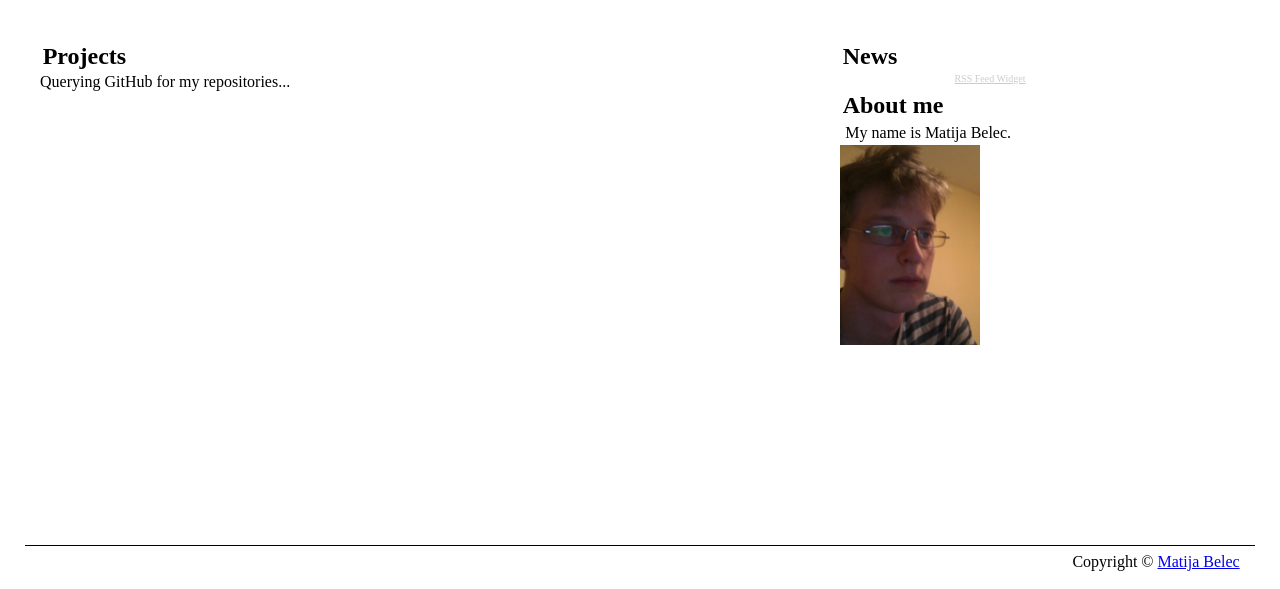
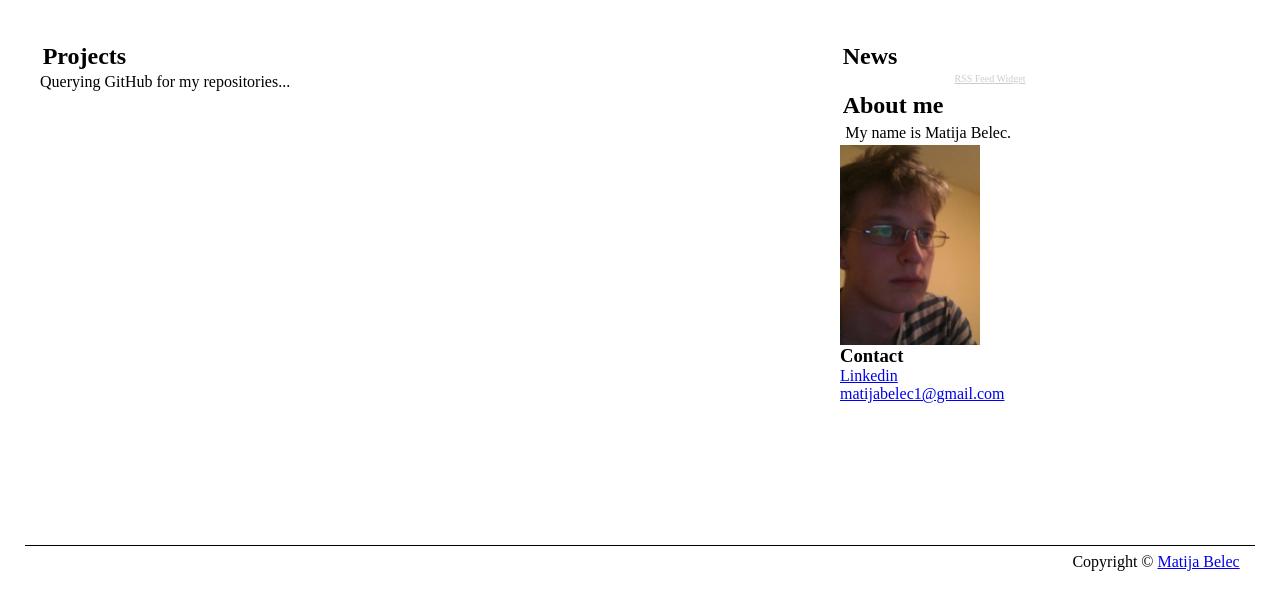
Before and after one commit to matijabelec/matijabelec.github.io, a plain HTML site: page index.html in a window 1280 px wide. Shown: the part 221-810 px from the top of the page. Drawn offline with nearby package versions, Linux system fonts and the light colour scheme; a script that the page names is missing.

Commit message:
added contact info

```diff
--- a/index.html
+++ b/index.html
@@ -32,6 +32,11 @@
         <h2>About me</h2>
         <p>My name is Matija Belec.</p>
 	<img src="gfx/matijabelec.jpg" alt="matijabelec" style="display:block; max-width: 140px; height: auto;" />
+	<section class="contact-info">
+		<h3>Contact</h3>
+		<a href="https://hr.linkedin.com/in/matijabelec" target="_blank">Linkedin</a><br/>
+		<a href="mailto:matijabelec1@gmail.com">matijabelec1@gmail.com</a>
+	</section>
       </section>
 
     </div>
```
